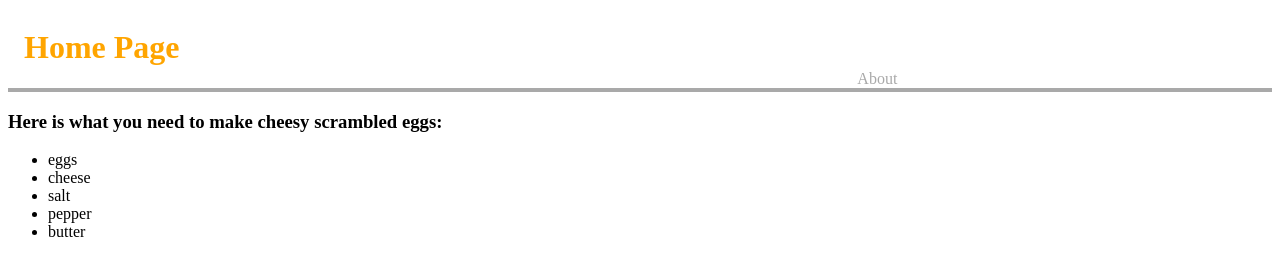
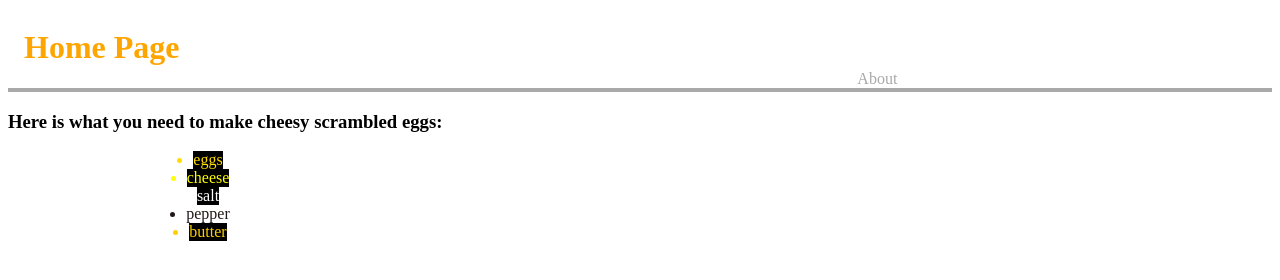
Before and after one commit to kevinEobrien/gitFlowDrill1, a plain HTML site: page app/index.html in a window 1280 px wide. Drawn offline with Linux system fonts and the light colour scheme; files that its build step writes are made by us from their sources.

Commit message:
styled list items

```diff
--- a/app/index.html
+++ b/app/index.html
@@ -1,10 +1,12 @@
 <!DOCTYPE html>
 <html>
+
 <head>
   <meta charset="utf-8">
   <title>Home Page</title>
-    <link rel="stylesheet" href="styles.css">
+  <link rel="stylesheet" href="styles/styles.css">
 </head>
+
 <body>
   <header>
     <h1>Home Page</h1>
@@ -14,11 +16,12 @@
   </header>
   <h3>Here is what you need to make cheesy scrambled eggs:</h3>
   <ul>
-      <li>eggs</li>
-      <li>cheese</li>
-      <li>salt</li>
-      <li>pepper</li>
-      <li>butter</li>
+    <li id="eggs">eggs</li>
+    <li id="cheese">cheese</li>
+    <li id="salt">salt</li>
+    <li id="pepper">pepper</li>
+    <li id="butter">butter</li>
   </ul>
 </body>
+
 </html>
--- a/app/styles/styles.css
+++ b/app/styles/styles.css
@@ -3,7 +3,7 @@ header {
   grid-template-columns: repeat(6, 1fr);
   grid-gap: 10px;
   align-items: end;
-  border-bottom: .3rem solid darkgrey;
+  border-bottom: 0.3rem solid darkgrey;
 }
 
 h1 {
@@ -19,5 +19,37 @@ nav {
 nav a {
   text-decoration: none;
   color: darkgrey;
-  font-size:
+  font-size: ;
 }
+
+/* Brandon's Style Edits */
+
+ul {
+  display: flex;
+  flex-direction: column;
+  width: 25vw;
+  align-items: center;
+}
+
+#eggs {
+  color: hsla(52, 100%, 50%, 1);
+  background-color: black;
+}
+
+#cheese {
+  color: yellow;
+  background-color: black;
+}
+#salt {
+  color: hsla(338, 100%, 100%, 1);
+  background-color: black;
+}
+#pepper {
+  color: hsla(0, 14%, 11%, 1);
+}
+#butter {
+  color: hsla(49, 100%, 50%, 1);
+  background-color: black;
+}
+
+/* End Brandon's Style Edits */
```
Lines whose indentation alone changed are shown as unchanged.
